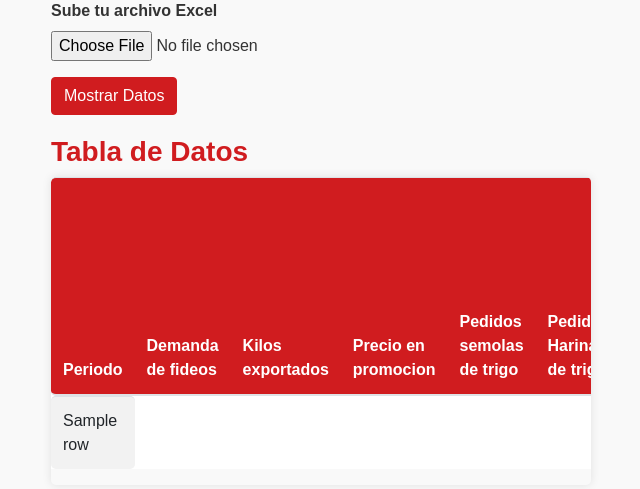
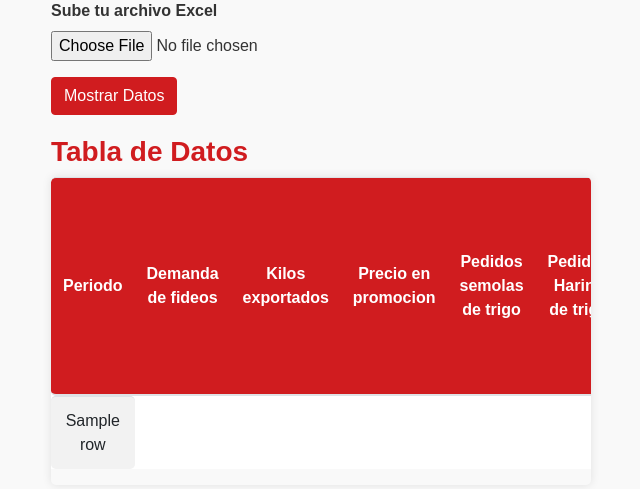
Before and after one commit to SebastianMatos/Planificaci-n-de-la-demanda-de-tallarines-Don-Vittorio, a Flask app: template templates/index.html in a window 1280 px wide. Shown: the part 103-592 px from the top of the page, without its empty margins (34-674 px from the left). Run offline with Flask 2, Linux system fonts and the light colour scheme; the template is opened without the code that fills it: most values are stand-ins (such as "Sample title", 1, 10 or a date in 2020); some libraries are stand-ins or nearby versions.

Commit message:
<diseño>

```diff
--- a/static/css/style.css
+++ b/static/css/style.css
@@ -43,6 +43,7 @@ h1 {
     background-color: #d01c1f;
     color: white;
     font-weight: bold;
+    vertical-align: middle;
 }
 
 .table tbody tr:nth-child(odd) {
@@ -105,4 +106,5 @@ table td:last-child {
 
 button {
     transition: background-color 0.3s, border-color 0.3s;
+    padding-bottom: 10px;
 }
--- a/templates/index.html
+++ b/templates/index.html
@@ -29,9 +29,9 @@
                 </form>
                 {% if data %}
                 <h3>Tabla de Datos</h3>
-                <div class="table-container">
-                    <table class="table table-striped">
-                        <thead>
+                <div class="table-container" >
+                    <table class="table table-striped" style="text-align: center;">
+                        <thead >
                             <tr>
                                 <th>Periodo</th>
                                 <th>Demanda de fideos</th>
```
